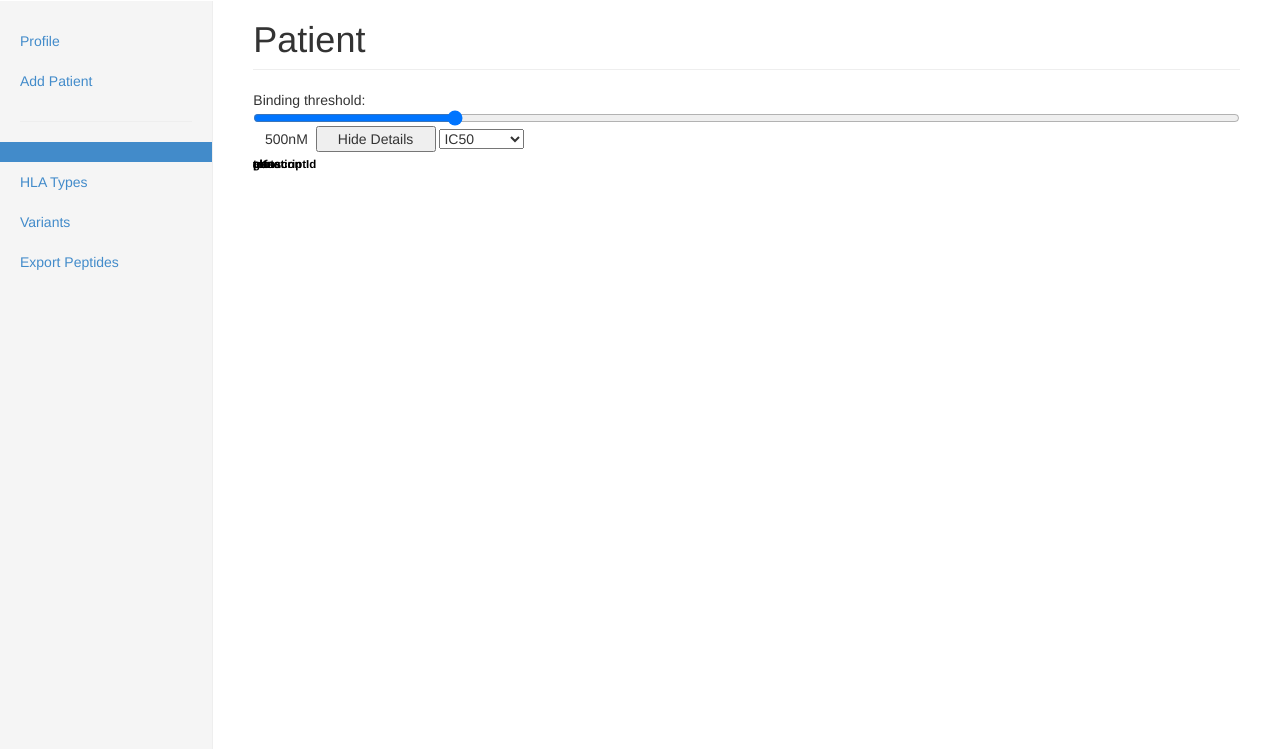
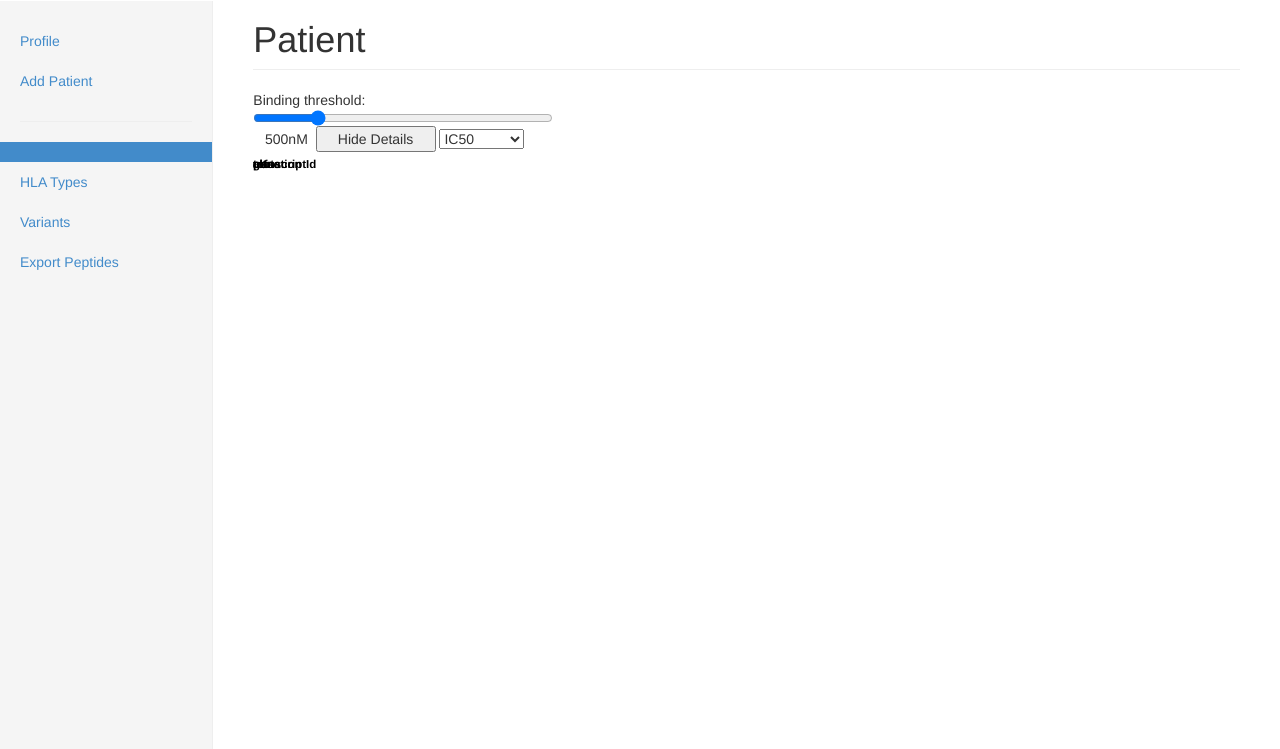
Before and after one commit to hammerlab/immuno, a Flask app: template immuno/templates/patient.html in a window 1280 px wide. Shown: the part 50-799 px from the top of the page. Run offline with Flask 2, Linux system fonts and the light colour scheme; the template is opened without the code that fills it, so the values that code supplies are empty; parts of the project's set-up code (start-up, migrations or seed data) failed here and were passed over; some libraries are stand-ins or nearby versions.

Commit message:
Set slider width

```diff
--- a/immuno/static/css/peptides.css
+++ b/immuno/static/css/peptides.css
@@ -1,3 +1,7 @@
+#slider {
+  width: 300px;
+}
+
 #tooltip {
   display: none;
 }
```
